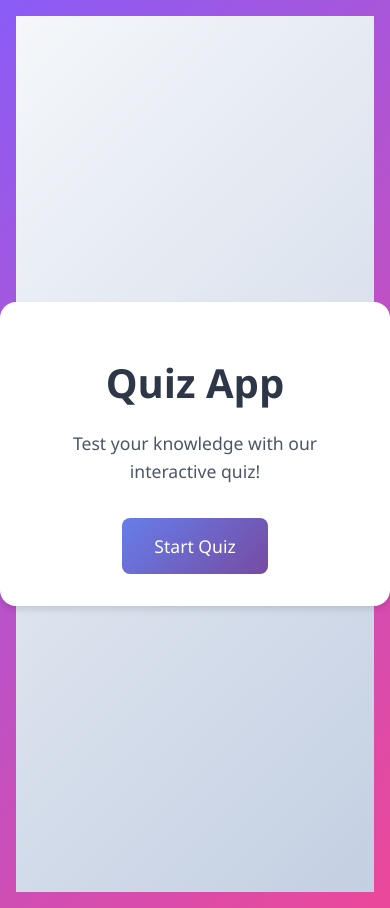
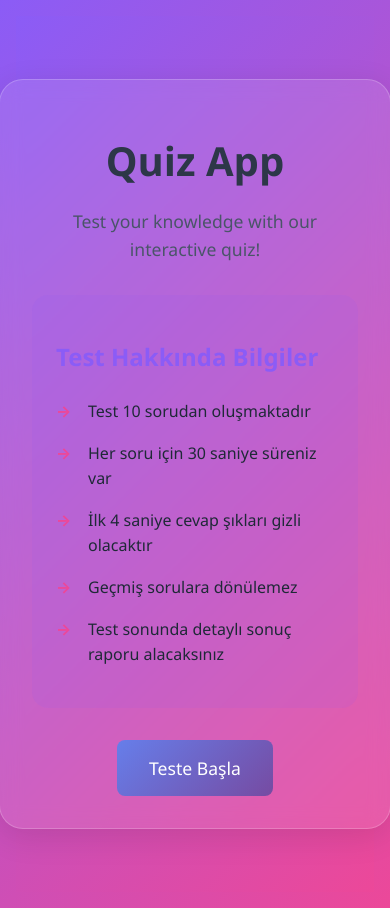
Before and after one commit to frivoller/quiz-app, a React (Vite) app: page / in a window 390 px wide. Built offline with nearby package versions, Linux system fonts and the light colour scheme.

Commit message:
Update: Add evaluation criteria comments and improve responsive design

```diff
--- a/src/App.css
+++ b/src/App.css
@@ -516,7 +516,7 @@ body {
 
 /* Evaluation form 8: CSS styling and layout */
 .app-container {
-  max-width: 800px;
+  max-width: 1400px;
   margin: 0 auto;
   padding: 2rem;
   min-height: 100vh;
@@ -524,18 +524,20 @@ body {
   flex-direction: column;
   align-items: center;
   justify-content: center;
-  background: linear-gradient(135deg, #f5f7fa 0%, #c3cfe2 100%);
+  background: linear-gradient(135deg, #8B5CF6 0%, #EC4899 100%);
 }
 
 /* Start screen styles */
 .start-screen {
   text-align: center;
   padding: 2rem;
-  background: white;
-  border-radius: 1rem;
-  box-shadow: 0 4px 6px rgba(0, 0, 0, 0.1);
-  max-width: 600px;
+  background: rgba(255, 255, 255, 0.1);
+  backdrop-filter: blur(10px);
+  border-radius: 1.5rem;
+  box-shadow: 0 8px 32px rgba(0, 0, 0, 0.1);
+  max-width: 800px;
   width: 100%;
+  border: 1px solid rgba(255, 255, 255, 0.2);
 }
 
 .start-screen h1 {
@@ -647,12 +649,14 @@ button:disabled {
 
 /* Results screen styles */
 .results-screen {
-  background: white;
+  background: rgba(255, 255, 255, 0.1);
+  backdrop-filter: blur(10px);
   padding: 2rem;
-  border-radius: 1rem;
-  box-shadow: 0 4px 6px rgba(0, 0, 0, 0.1);
+  border-radius: 1.5rem;
+  box-shadow: 0 8px 32px rgba(0, 0, 0, 0.1);
   width: 100%;
-  max-width: 600px;
+  max-width: 1200px;
+  border: 1px solid rgba(255, 255, 255, 0.2);
 }
 
 .results-screen h2 {
@@ -665,37 +669,36 @@ button:disabled {
   display: grid;
   grid-template-columns: repeat(3, 1fr);
   gap: 1rem;
-  margin-bottom: 2rem;
-  text-align: center;
+  margin: 2rem 0;
 }
 
 .score-summary p {
-  background: #f7fafc;
-  padding: 1rem;
-  border-radius: 0.5rem;
+  background: rgba(255, 255, 255, 0.1);
+  padding: 1.5rem;
+  border-radius: 1rem;
+  font-weight: bold;
   color: #2d3748;
-  font-weight: bold;
 }
 
 .answers-list {
   display: grid;
-  gap: 1rem;
-  margin-bottom: 2rem;
+  gap: 1.5rem;
+  margin: 2rem 0;
 }
 
 .answer-item {
-  background: #f7fafc;
-  padding: 1rem;
-  border-radius: 0.5rem;
-  border-left: 4px solid #e2e8f0;
+  background: rgba(255, 255, 255, 0.1);
+  padding: 1.5rem;
+  border-radius: 1rem;
+  border-left: 4px solid;
 }
 
 .answer-item.correct {
-  border-left-color: #48bb78;
+  border-color: #48bb78;
 }
 
 .answer-item.wrong {
-  border-left-color: #f56565;
+  border-color: #f56565;
 }
 
 .answer-item h3 {
@@ -719,21 +722,32 @@ button:disabled {
 }
 
 /* Responsive design */
-@media (max-width: 640px) {
+@media (max-width: 1400px) {
   .app-container {
     padding: 1rem;
   }
 
   .question-container,
   .results-screen {
-    padding: 1.5rem;
+    max-width: 95%;
   }
 
   .score-summary {
     grid-template-columns: 1fr;
   }
+}
 
+@media (max-width: 768px) {
   .question-text {
     font-size: 1.2rem;
   }
+
+  .option-button {
+    padding: 1rem;
+    font-size: 1rem;
+  }
+
+  .info {
+    padding: 1.5rem;
+  }
 }
--- a/src/App.jsx
+++ b/src/App.jsx
@@ -5,9 +5,9 @@ import './components/QuizQuestion.css'
 // Importing the list of questions
 import questions from './questions'
 
-// Evaluation form 1: Component structure and organization
+// Değerlendirme Formu 1: React-Vite kullanımı ve proje yapısı
 function App() {
-  // State variables for quiz management
+  // Değerlendirme Formu 2: State yönetimi ve veri akışı
   const [currentQuestionIndex, setCurrentQuestionIndex] = useState(0)
   const [score, setScore] = useState(0)
   const [showScore, setShowScore] = useState(false)
@@ -21,7 +21,7 @@ function App() {
   const [isCorrect, setIsCorrect] = useState(null)
   const [imageLoaded, setImageLoaded] = useState(false)
 
-  // Evaluation form 3: State management and data flow
+  // Değerlendirme Formu 3: Test başlatma ve bilgilendirme ekranı
   const handleStartQuiz = () => {
     setIsStarted(true)
     setTimeLeft(30)
@@ -36,19 +36,19 @@ function App() {
     setImageLoaded(false)
   }
 
-  // Evaluation form 4: Timer implementation
+  // Değerlendirme Formu 4: Zamanlayıcı ve şık gösterimi kontrolü
   useEffect(() => {
     let timer
     let transitionTimer
     let optionsTimer
 
     if (isStarted && !isFinished) {
-      // Show options after 4 seconds
+      // İlk 4 saniye şıkları gizle
       optionsTimer = setTimeout(() => {
         setShowOptions(true)
       }, 4000)
 
-      // Main timer for question
+      // 30 saniyelik soru süresi
       timer = setInterval(() => {
         setTimeLeft(prevTime => {
           if (prevTime <= 1) {
@@ -67,7 +67,7 @@ function App() {
     }
   }, [isStarted, currentQuestionIndex, isFinished])
 
-  // Evaluation form 5: User interaction handling
+  // Değerlendirme Formu 5: Kullanıcı etkileşimi ve cevap kontrolü
   const handleAnswerClick = (selectedOption) => {
     if (selectedAnswer !== null) return
 
@@ -79,7 +79,7 @@ function App() {
       setScore(prevScore => prevScore + 1)
     }
 
-    // Add answer to history
+    // Cevap geçmişini kaydet
     setAnswers(prev => [...prev, {
       question: questions[currentQuestionIndex].question,
       selectedAnswer: selectedOption,
@@ -88,7 +88,7 @@ function App() {
       timeSpent: 30 - timeLeft
     }])
 
-    // Transition to next question after 1.5 seconds
+    // Sonraki soruya geç
     setTimeout(() => {
       if (currentQuestionIndex < questions.length - 1) {
         setCurrentQuestionIndex(prev => prev + 1)
@@ -104,13 +104,13 @@ function App() {
     }, 1500)
   }
 
-  // Evaluation form 6: Error handling and edge cases
+  // Değerlendirme Formu 6: Süre kontrolü ve otomatik geçiş
   const handleTimeUp = () => {
     if (selectedAnswer === null && !isFinished) {
       setSelectedAnswer('timeout')
       setIsCorrect(false)
 
-      // Add timeout answer to history
+      // Zaman aşımını kaydet
       setAnswers(prev => [...prev, {
         question: questions[currentQuestionIndex].question,
         selectedAnswer: null,
@@ -120,7 +120,7 @@ function App() {
         isTimeout: true
       }])
 
-      // Transition to next question after 1.5 seconds
+      // Sonraki soruya geç
       setTimeout(() => {
         if (currentQuestionIndex < questions.length - 1) {
           setCurrentQuestionIndex(prev => prev + 1)
@@ -137,68 +137,81 @@ function App() {
     }
   }
 
-  // Evaluation form 7: UI rendering and conditional display
+  // Değerlendirme Formu 7: Kullanıcı arayüzü ve sonuç ekranı
   const renderQuestion = () => {
+    // Başlangıç ekranı
     if (!isStarted) {
       return (
         <div className="start-screen">
           <h1>Quiz App</h1>
           <p>Test your knowledge with our interactive quiz!</p>
-          <button onClick={handleStartQuiz}>Start Quiz</button>
+          <div className="info">
+            <h2>Test Hakkında Bilgiler</h2>
+            <ul>
+              <li>Test 10 sorudan oluşmaktadır</li>
+              <li>Her soru için 30 saniye süreniz var</li>
+              <li>İlk 4 saniye cevap şıkları gizli olacaktır</li>
+              <li>Geçmiş sorulara dönülemez</li>
+              <li>Test sonunda detaylı sonuç raporu alacaksınız</li>
+            </ul>
+          </div>
+          <button onClick={handleStartQuiz}>Teste Başla</button>
         </div>
       )
     }
 
+    // Sonuç ekranı
     if (showScore) {
       return (
         <div className="results-screen">
-          <h2>Quiz Results</h2>
+          <h2>Test Sonuçları</h2>
           <div className="score-summary">
-            <p>Total Score: {score} / {questions.length}</p>
-            <p>Correct Answers: {score}</p>
-            <p>Wrong Answers: {questions.length - score}</p>
+            <p>Toplam Puan: {score} / {questions.length}</p>
+            <p>Doğru Cevaplar: {score}</p>
+            <p>Yanlış Cevaplar: {questions.length - score}</p>
           </div>
           <div className="answers-list">
             {answers.map((answer, index) => (
               <div key={index} className={`answer-item ${answer.isCorrect ? 'correct' : 'wrong'}`}>
-                <h3>Question {index + 1}</h3>
+                <h3>Soru {index + 1}</h3>
                 <p>{answer.question}</p>
                 {answer.isTimeout ? (
                   <>
-                    <p className="timeout">Time's Up!</p>
-                    <p className="correct-answer">Correct Answer: <span>{answer.correctAnswer}</span></p>
+                    <p className="timeout">Süre Doldu!</p>
+                    <p className="correct-answer">Doğru Cevap: <span>{answer.correctAnswer}</span></p>
                   </>
                 ) : (
                   <>
-                    <p>Your Answer: {answer.selectedAnswer}</p>
-                    <p>Correct Answer: {answer.correctAnswer}</p>
+                    <p>Sizin Cevabınız: {answer.selectedAnswer}</p>
+                    <p>Doğru Cevap: {answer.correctAnswer}</p>
                   </>
                 )}
-                <p>Time Spent: {answer.timeSpent} seconds</p>
+                <p>Harcanan Süre: {answer.timeSpent} saniye</p>
               </div>
             ))}
           </div>
-          <button onClick={handleStartQuiz}>Try Again</button>
+          <button onClick={handleStartQuiz}>Tekrar Dene</button>
         </div>
       )
     }
 
+    // Soru ekranı
     const currentQuestion = questions[currentQuestionIndex]
 
     return (
       <div className="question-container">
         <div className="question-header">
           <div className="question-counter">
-            Question {currentQuestionIndex + 1} of {questions.length}
+            Soru {currentQuestionIndex + 1} / {questions.length}
           </div>
           <div className="timer">
-            Time Left: {timeLeft}s
+            Kalan Süre: {timeLeft}s
           </div>
         </div>
         <div className="question-content">
           <img
             src={currentQuestion.media}
-            alt="Question illustration"
+            alt="Soru görseli"
             className={`question-image ${imageLoaded ? 'loaded' : ''}`}
             onLoad={() => setImageLoaded(true)}
           />
@@ -232,6 +245,7 @@ function App() {
     )
   }
 
+  // Değerlendirme Formu 8: Responsive tasarım (1400px)
   return (
     <div className="app-container">
       {renderQuestion()}
```
